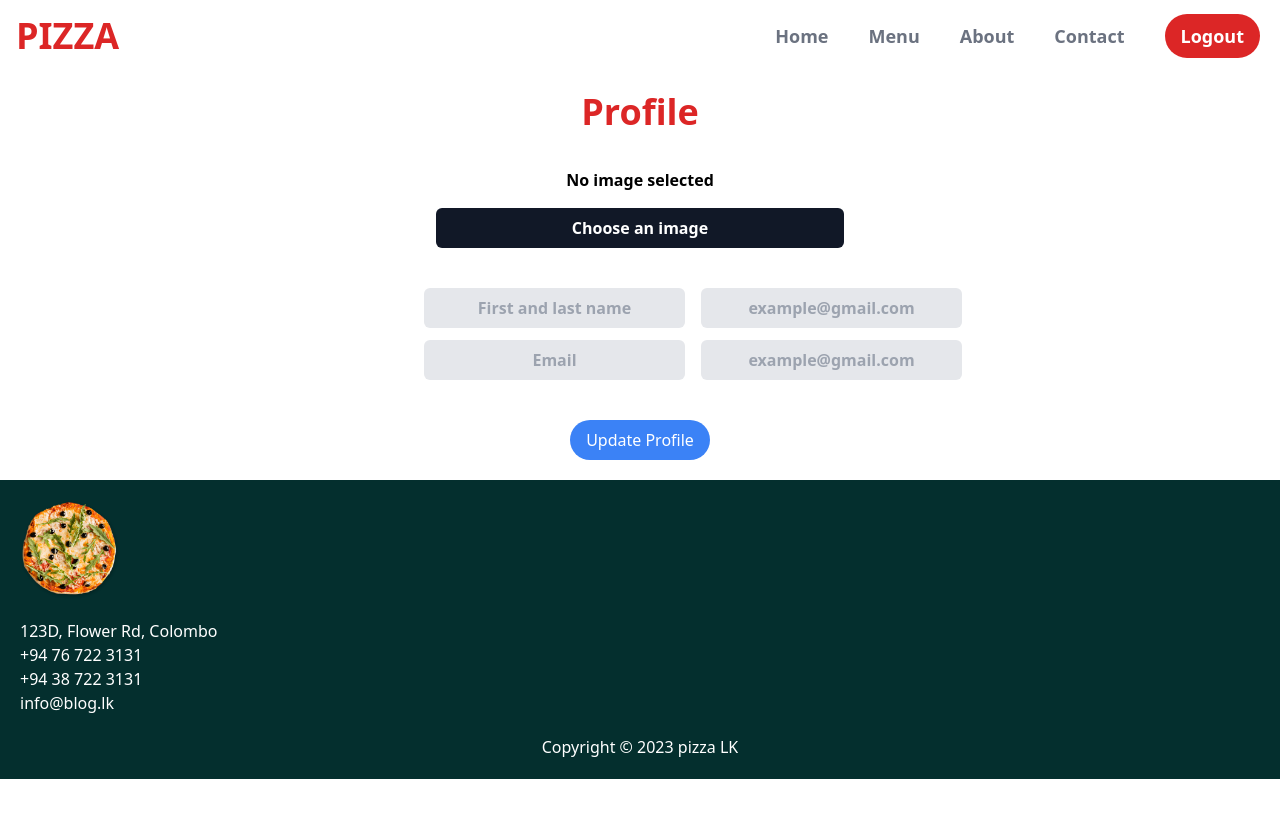
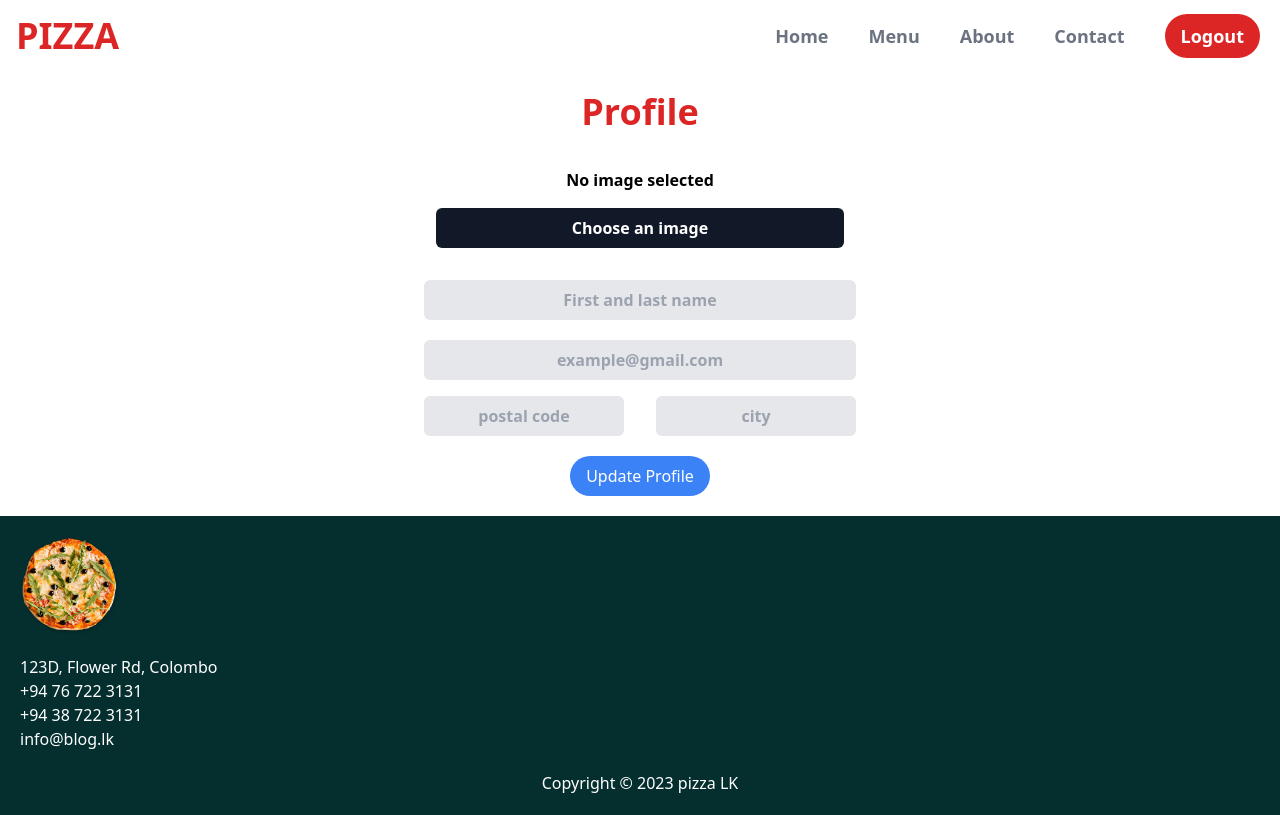
Before and after one commit to Viraj-Lakshitha12/Food-Ordering-System, a React (Vite) app in the folder Food-Ordering-App/: page /profile in a window 1280 px wide. Built offline with nearby package versions, Linux system fonts and the light colour scheme.

Commit message:
added inputs (addres , postasl code , city)in  profile section

```diff
--- a/Food-Ordering-App/src/views/profile/profile.tsx
+++ b/Food-Ordering-App/src/views/profile/profile.tsx
@@ -46,29 +46,30 @@ function UserProfile() {
                                    className="hidden"/>
                         </label>
                     </div>
-                    <div className="flex items-center">
-                        <div className={'my-4'}>
+
+                    <div className="grid items-center">
+                        <div className="my-2 grid grid-cols-2 gap-4">
                             <input
-                                className="mt-1 p-2 my-2 max-w-4xl mx-2 rounded-md bg-gray-200 text-black font-semibold hover:border-2 hover:border-blue-800 text-center"
+                                className="col-span-2 p-2 my-1 max-w-4xl mx-2 rounded-md bg-gray-200 text-black font-semibold hover:border-2 hover:border-blue-800 text-center"
                                 type="text"
                                 placeholder="First and last name"
                             />
                             <input
-                                className="mt-1 p-2 my-2 max-w-4xl mx-2 rounded-md bg-gray-200 text-black font-semibold hover:border-2 hover:border-blue-800 text-center"
-                                type="text"
-                                placeholder="Email"
-                            />
-                        </div>
-                        <div>
-                            <input
-                                className="my-2 mt-1 p-2 max-w-4xl mx-2 rounded-md bg-gray-200 text-black font-semibold hover:border-2 hover:border-blue-800 text-center"
+                                className="col-span-2 p-2 max-w-4xl mx-2 rounded-md bg-gray-200 text-black font-semibold hover:border-2 hover:border-blue-800 text-center"
                                 type="text"
                                 placeholder="example@gmail.com"
                             />
+                        </div>
+                        <div className="my-1 grid grid-cols-2 gap-4">
                             <input
-                                className="mt-1 my-2 p-2 max-w-4xl mx-2 rounded-md bg-gray-200 text-black font-semibold hover:border-2 hover:border-blue-800 text-center"
+                                className="mt-1 p-2 max-w-4xl mx-2 rounded-md bg-gray-200 text-black font-semibold hover:border-2 hover:border-blue-800 text-center"
                                 type="text"
-                                placeholder="example@gmail.com"
+                                placeholder="postal code"
+                            />
+                            <input
+                                className="mt-1 p-2 max-w-4xl mx-2 rounded-md bg-gray-200 text-black font-semibold hover:border-2 hover:border-blue-800 text-center"
+                                type="text"
+                                placeholder="city"
                             />
                         </div>
                     </div>
```
